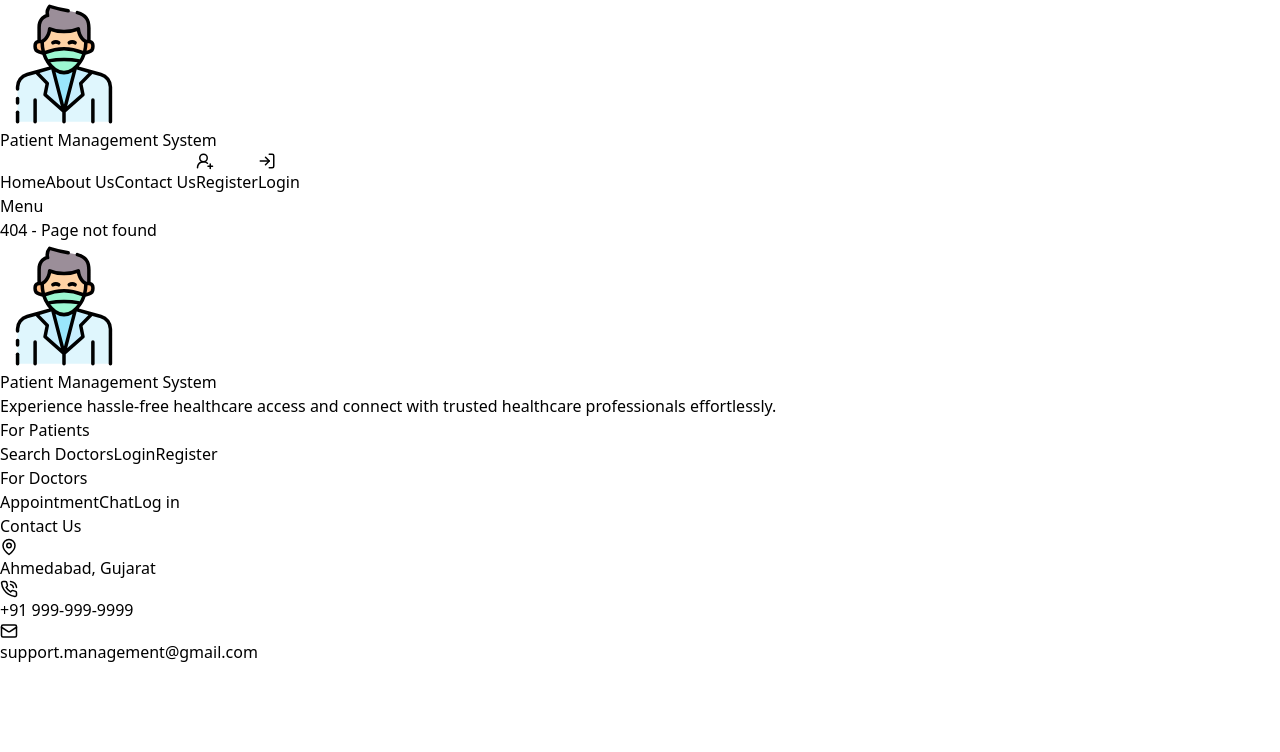
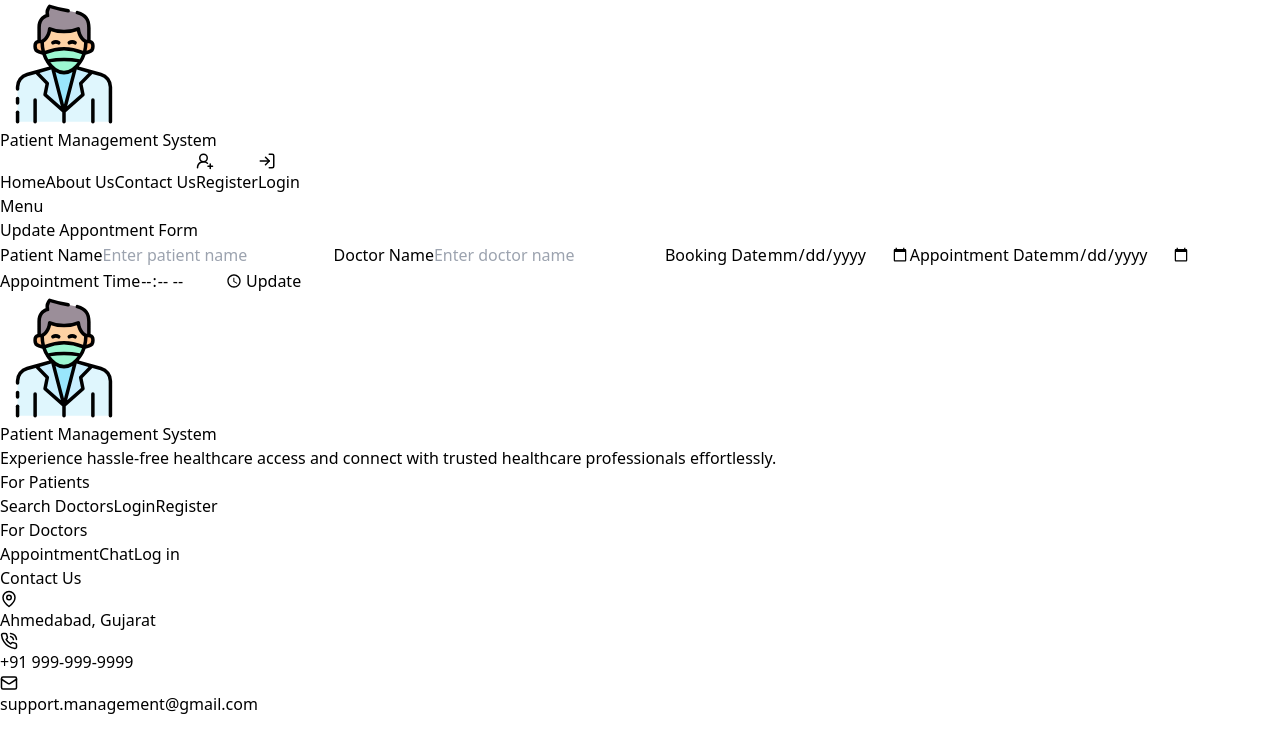
Before and after one commit to JAYBORICHA07/Patient-Data-Management-System, a React (Vite) app in the folder frontend/: page /appointmentupdate in a window 1280 px wide. Shown: the top 752 px of the page. Built offline with nearby package versions, Linux system fonts and the light colour scheme.

Commit message:
appointmentlist/appointmentupdate

```diff
--- a/frontend/src/main.tsx
+++ b/frontend/src/main.tsx
@@ -15,6 +15,7 @@ import DoctorProfile from "./pages/DoctorProfile.tsx";
 import PatientProfile from "./pages/PatientProfile.tsx";
 import Appointment from "./pages/Appointment.tsx";
 import AppointmentList from "./pages/AppointmentList.tsx";
+import AppointmentUpdate from "./pages/AppointmentUpdate.tsx";
 
 
 const router = createBrowserRouter([
@@ -55,6 +56,10 @@ const router = createBrowserRouter([
   {
     path:'/appointmentlist',
     element:<AppointmentList/>
+  },
+  {
+    path:'/appointmentupdate',
+    element:<AppointmentUpdate/>
   }
 ])
 
--- a/frontend/src/pages/AppointmentList.tsx
+++ b/frontend/src/pages/AppointmentList.tsx
@@ -11,25 +11,27 @@ function AppointmentList() {
     })
 
   return (
-    <div className="flex justify-center">
-        <table className=" border-2">
-            <tr className="border px-2">
-            <th>Sr.No</th>
-            <th>DoctorName</th>
-            <th>Appointment date</th>
-            <th>bookingDate</th>
-            <th>status</th>
+    <div className="flex justify-center text-lg">
+        <table className=" border-2 ">
+            <thead>
+            <tr className="border-2">
+            <th className="px-5 border-2">Sr.No</th>
+            <th className="px-5 border-2">DoctorName</th>
+            <th className="px-5 border-2">Appointment date</th>
+            <th className="px-5 border-2">bookingDate</th>
+            <th className="px-5 border-2">status</th>
             </tr>
-
+            </thead>
+            <tbody>
             <tr>
-                <td>1</td>
-                <td>Dr ABC</td>
-                <td>1/03/2024</td>
-                <td>28/02/2024</td>
+                <td className="px-5 border-2">1</td>
+                <td className="px-5 border-2">Dr ABC</td>
+                <td className="px-5 border-2">1/03/2024</td>
+                <td className="px-5 border-2">28/02/2024</td>
                 <td>
                     <tr>
                         <td>
-                            <Button className="mx-2 bg-green-600">Update</Button>
+                            <Button className="mx-2 my-2">Update</Button>
                         </td>
                         <td>
                             <Button className="mx-2 bg-red-600">Delete</Button>
@@ -37,6 +39,7 @@ function AppointmentList() {
                     </tr>
                 </td>
             </tr>
+            </tbody>
         </table>
     </div>
   )
--- /dev/null
+++ b/frontend/src/pages/AppointmentUpdate.tsx
@@ -0,0 +1,52 @@
+import { Button } from "@/components/ui/button"
+import { Input } from "@/components/ui/input"
+import { Label } from "@radix-ui/react-label"
+
+function AppointmentUpdate() {
+  return (
+    <div className="flex flex-row justify-center">
+        <div className="border-2 rounded-xl m-5 shadow-inner border-blue-500  w-fit md:w-2/5 ">
+            <div>
+                <h1 className="text-3xl mx-7 mt-5 border-b-2 w-fit border-blue-500">Update Appontment Form</h1>
+            </div>
+            <div className="m-5 p-2 mt-3 mb-3">
+                <Label className="">Patient Name</Label>
+                <Input
+                type="text"
+                className="p-2 mt-2 border border-blue-500  md:p-5"
+                placeholder="Enter patient name"
+                required  />
+
+                <Label className="">Doctor Name</Label>
+                <Input
+                type="text"
+                className="p-2 mt-2 border border-blue-500 md:p-5"
+                placeholder="Enter doctor name"
+                required />
+
+                <Label className="">Booking Date</Label>
+                <Input
+                type="date"
+                className="p-2 mt-2 border border-blue-500  md:p-5"
+                required  />
+
+                <Label className="">Appointment Date</Label>
+                <Input
+                type="date"
+                className="p-2 mt-2 border  border-blue-500 md:p-5"
+                required  />
+
+                <Label className="">Appointment Time</Label>
+                <Input
+                type="time"
+                className="p-2 mt-2 border  border-blue-500 md:p-5"
+                required  />
+                <Button
+                className="p-2 mt-4 md:p-5 w-full mb-3 ">Update</Button>
+            </div>
+        </div>
+    </div>
+  )
+}
+
+export default AppointmentUpdate
```
